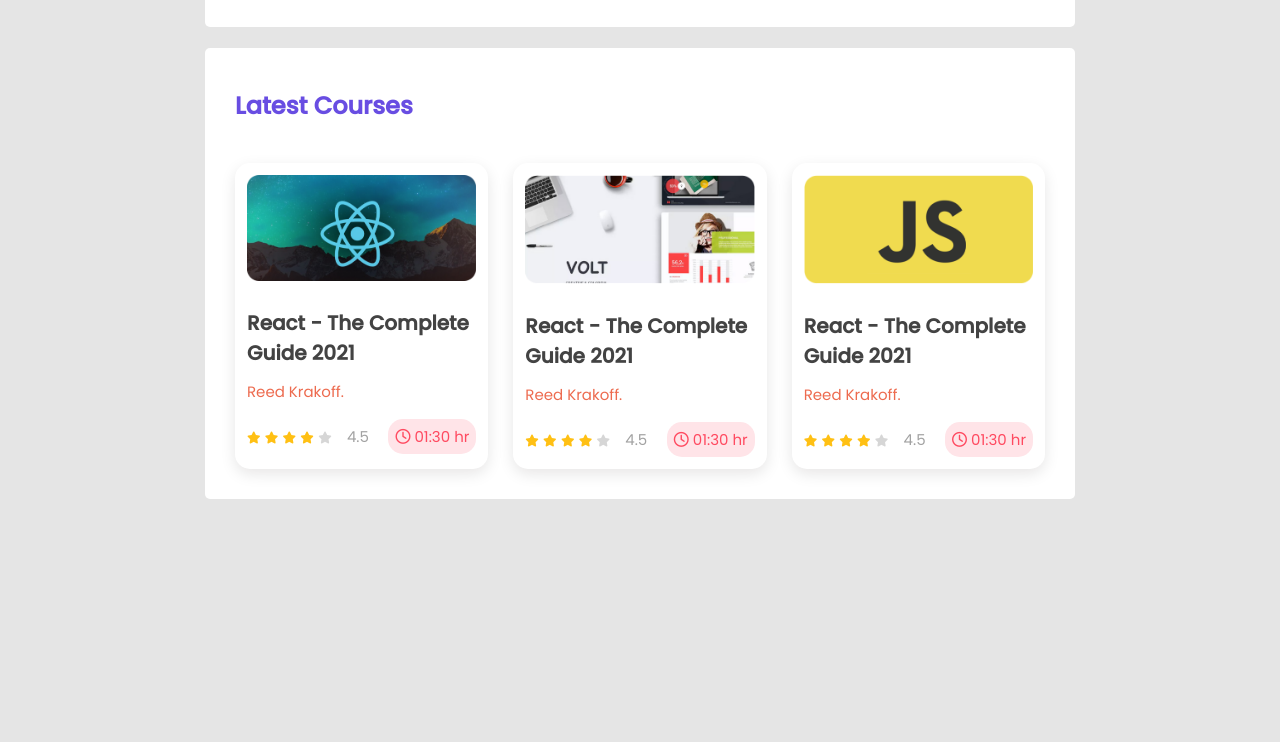
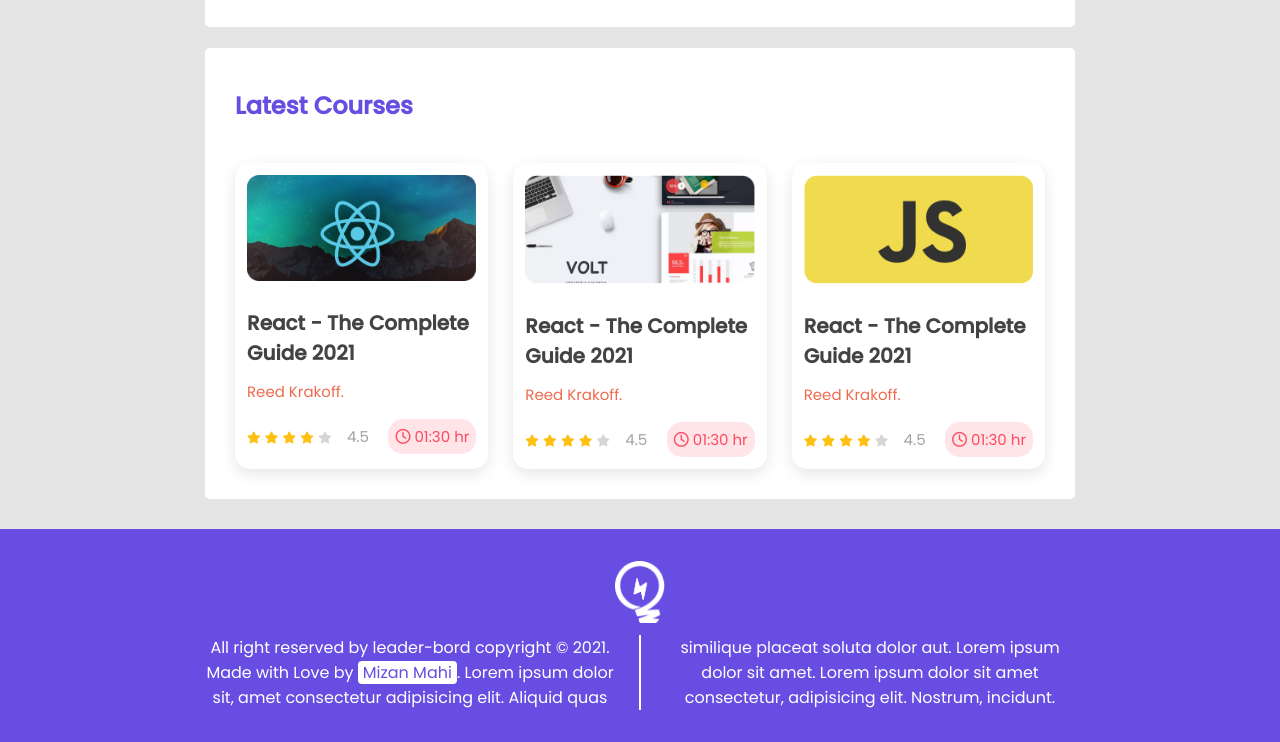
Before and after one commit to mizanmahi/css3-leader-board, a plain HTML site: page index.html in a window 1280 px wide. Shown: the part 786-1528 px from the top of the page. Before the commit the page ends 1285 px from the top, so only its background shows below. Drawn offline with Linux system fonts and the light colour scheme.

Commit message:
added footer

```diff
--- a/assets/css/style.css
+++ b/assets/css/style.css
@@ -232,6 +232,43 @@ nav {
    border-radius: 15px;
 }
 
+/*------ footer css ------*/
+
+footer {
+   background: var(--color-primary);
+   width: 100%;
+   padding: 2rem;
+   margin-top: 30px;
+   text-align: center;
+   display: flex;
+   justify-content: center;
+}
+
+.footer {
+   width: 870px
+}
+footer img {
+   display: block;
+   width: 50px;
+   margin: 0 auto;
+   margin-bottom: 12px;
+}
+
+footer p {
+   color: #fff;
+   column-count: 2;
+   column-fill: balance;
+   column-rule: 2px solid #fff;
+   column-gap: 50px;
+}
+footer p a {
+   text-decoration: none;
+   color: var(--color-primary);
+   padding: 0 5px;
+   background: #fff;
+   border-radius: 4px;
+}
+
 /* ----------------------------
 Media queries for small devices
 -----------------------------*/
@@ -279,6 +316,11 @@ Media queries for small devices
    .course {
       margin-bottom: 1rem;
    }
+
+   footer p {
+      color: #fff;
+      column-count: 1;
+   }
 }
 
 /* for tablet */
--- a/index.html
+++ b/index.html
@@ -14,7 +14,11 @@
       <!-- stylesheet -->
       <link rel="stylesheet" href="assets/css/style.css" />
 
-      <link rel="shortcut icon" href="assets/images/icons/logo.png" type="image/x-icon">
+      <link
+         rel="shortcut icon"
+         href="assets/images/icons/logo.png"
+         type="image/x-icon"
+      />
 
       <title>Leader Board</title>
    </head>
@@ -23,7 +27,7 @@
       <header>
          <div class="navigation">
             <div class="logo">
-               <img src="assets/images/icons/logo.png" alt="logo">
+               <img src="assets/images/icons/logo.png" alt="logo" />
                <span class="logo__text">Idea</span>
             </div>
             <nav>
@@ -33,7 +37,10 @@
                   <li><a href="">Works</a></li>
                </ul>
                <div class="profile-img">
-                  <img src="assets/images/icons/profile.png" alt="profile image">
+                  <img
+                     src="assets/images/icons/profile.png"
+                     alt="profile image"
+                  />
                </div>
             </nav>
          </div>
@@ -284,5 +291,15 @@
          </section>
          <!-- course section end -->
       </main>
+
+      <footer>
+         <div class="footer">
+            <img src="assets/images/icons/logo.png" alt="logo" />
+            <p>
+               All right reserved by leader-bord copyright &copy; 2021. Made with
+               Love by <a href="https://www.linkedin.com/in/mizan-mahi/" target="_blank">Mizan Mahi</a>. Lorem ipsum dolor sit, amet consectetur adipisicing elit. Aliquid quas similique placeat soluta dolor aut. Lorem ipsum dolor sit amet. Lorem ipsum dolor sit amet consectetur, adipisicing elit. Nostrum, incidunt.
+            </p>
+         </div>
+      </footer>
    </body>
 </html>
```
